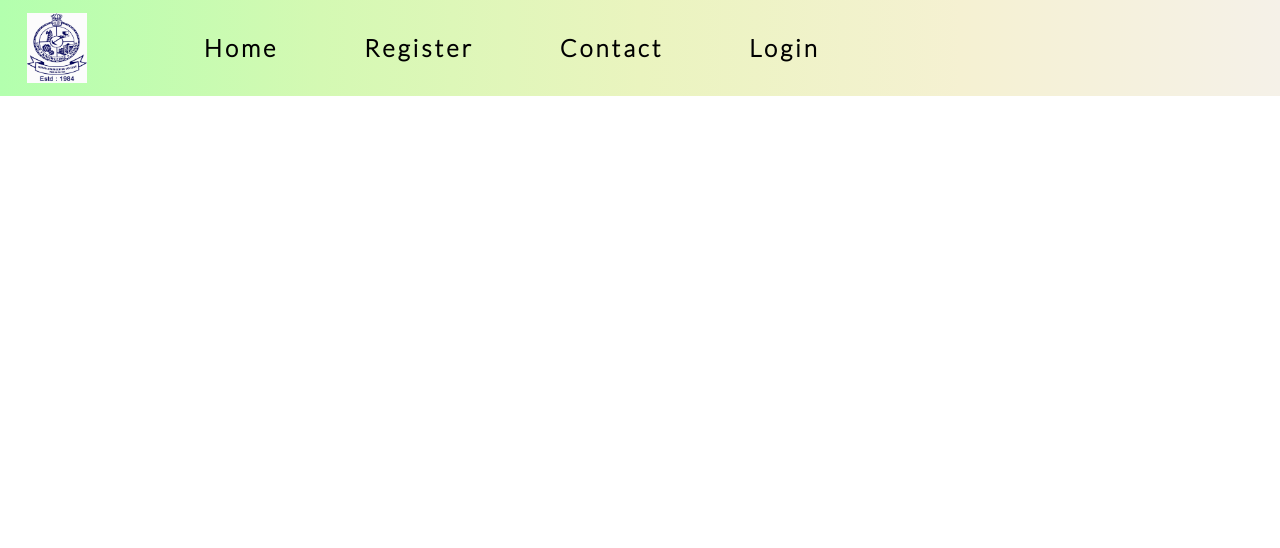
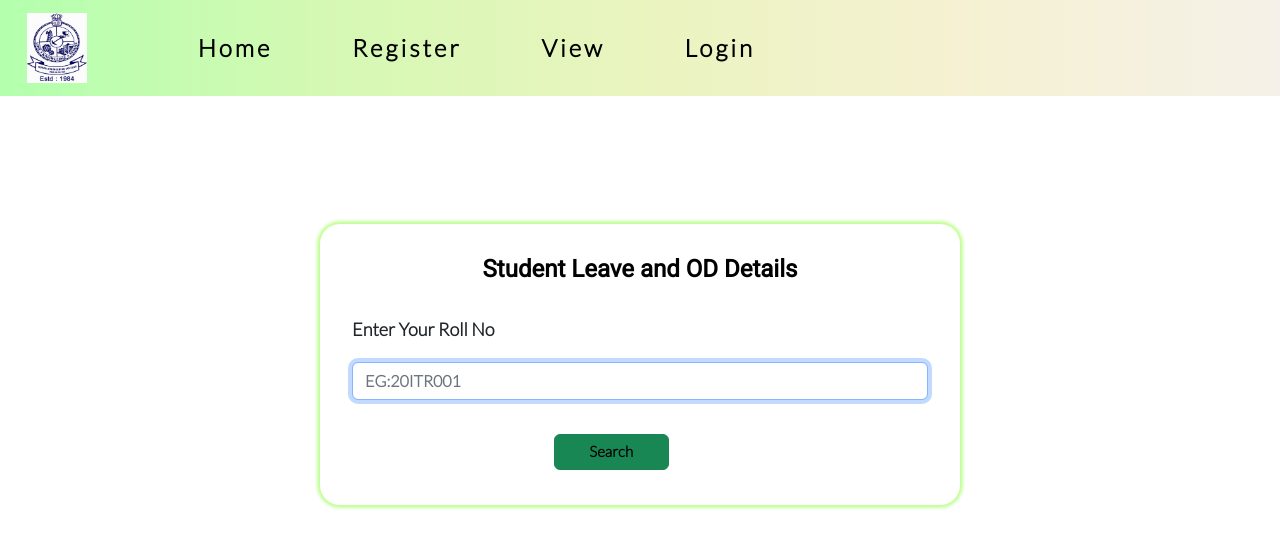
Before and after one commit to BHARATH2503/Leave-and-OD-Management, a React (Create React App) app in the folder client/: page /view in a window 1280 px wide. Shown: the top 548 px of the page. Built offline with nearby package versions, Linux system fonts and the light colour scheme; no server answers; a web font is replaced by a local one.

Commit message:
add view file

```diff
--- a/client/src/component/About.jsx
+++ /dev/null
@@ -1,7 +0,0 @@
-import React from "react"
-export default function Contact() {
-    return(
-        <h1>About</h1>
-    )
-
-}
--- a/client/src/component/App.jsx
+++ b/client/src/component/App.jsx
@@ -5,11 +5,11 @@ import { BrowserRouter as Router } from "react-router-dom";
 import { Routes, Route } from 'react-router-dom';
 import Nav from './Nav';
 import Home from './Home';
-import About from './About';
 import Login from './Login';
 import Register from './Register'
 // import ProtectedRoute from "./ProtectedRoute";
 import { UserAuthContextProvider } from "../context/UserAuthContext"
+import View from './View';
 function App() {
   return (
     <Router>
@@ -18,8 +18,8 @@ function App() {
         <Routes>
           <Route path='/' element={<Home />} />
           <Route path='/register' element={<Register/>}/>
-          <Route path='/about' element={<About/>} />
           <Route path='/login' element={<Login />}/>
+          <Route path='/view' element={<View/>}/>
         </Routes>
       </UserAuthContextProvider>
     </Router>
--- a/client/src/component/Nav.jsx
+++ b/client/src/component/Nav.jsx
@@ -22,8 +22,9 @@ function Navbar1() {
                         <Nav className="me-auto">
                             <Link className="link" to="/">Home</Link>
                             <Link className="link" to="/register">Register</Link>
-                            <Link className="link" to="/contact">Contact</Link>
+                            <Link className="link" to="/view">View</Link>
                             <Link className="link" to="/login">Login</Link>
+
                         </Nav>
                     </Navbar.Collapse>
                 </Container>
--- a/client/src/component/Registerform.jsx
+++ b/client/src/component/Registerform.jsx
@@ -34,7 +34,7 @@ function Registerform()
 
         <Form.Group className="mb-3" controlId="formBasicText">
           <Form.Label>Department</Form.Label>
-          <Select
+          <Select className="letter"
                   options={option}
                   placeholder="Select Department"
                   value={selectedOptions}
@@ -45,28 +45,28 @@ function Registerform()
 
         <Form.Group className="mb-3" controlId="formBasicText">
           <Form.Label>Roll No</Form.Label>
-          <Form.Control type="text" placeholder="Enter Roll NO" />
+          <Form.Control type="text" className="letter" placeholder="Eg:20ITR001" />
         </Form.Group>
 
         <Form.Group className="mb-3" controlId="formBasicText">
           <Form.Label>Class and Section</Form.Label>
-          <Form.Control type="text" placeholder="Enter Class and Section" />
+          <Form.Control type="text" className="letter" placeholder="Enter Class and Section" />
         </Form.Group>
         <Form.Group>
 
         <Form.Label>Choose the option</Form.Label>
-          <Form.Check value="Leave" type='radio' name="purpose" label="Leave"/>
-          <Form.Check value="OD" type='radio' name="purpose" label="OD"/>
+          <Form.Check className="letter" value="Leave" type='radio' name="purpose" label="Leave"/>
+          <Form.Check className="letter" value="OD" type='radio' name="purpose" label="OD"/>
         </Form.Group>
 
         <Form.Group className="mb-3" controlId="formBasicDate">
           <Form.Label>Date</Form.Label>
-          <Form.Control type="date"/>
+          <Form.Control className="letter" type="date"/>
         </Form.Group>
 
         <Form.Group className="mb-3" controlId="formBasicText">
           <Form.Label>Period</Form.Label>
-          <Form.Control type="text" placeholder="Enter Period" />
+          <Form.Control type="text" className="letter" placeholder="Enter Period" />
         </Form.Group>
 
         <Form.Group>
--- /dev/null
+++ b/client/src/component/View.jsx
@@ -0,0 +1,25 @@
+import React from "react";
+import Form from 'react-bootstrap/Form';
+import { Button } from "react-bootstrap";
+import "../css/View.css";
+class View extends React.Component {
+    render() {
+        return (
+            <div className="pages">
+            <div className="container view">
+              <h3 className="Auth-form-title">Student Leave and OD Details</h3>
+              <Form className="content" autoComplete="off">
+
+        <Form.Group className="mb-3" controlId="formBasicText">
+          <Form.Label>Enter Your Roll No</Form.Label>
+          <Form.Control type="text" placeholder="Eg:20ITR001" autoFocus className="letter"/>
+        </Form.Group>
+        <Button className="buttons" variant="success" type="button">Search</Button>
+        </Form>
+        </div>
+        </div>
+
+        )
+    }
+}
+export default View;
--- a/client/src/css/Registerform.css
+++ b/client/src/css/Registerform.css
@@ -1,15 +1,18 @@
 .button{
     margin-left: 10px;
     margin-top: 10px;
+
 }
 .container{
-    width: 50%;
-    box-shadow: rgba(0, 0, 0, 0.16) 1px 1px 10px;
+    width: 60%;
+    box-shadow:#C3FF99 0px 0px 3px 3px;
     padding-bottom:20px;
     border-radius: 20px;
 }
 .page{
     height: 100vh;
+    margin-bottom: 10%;
+    margin-top: 3%;
 }
 .Auth-form-title {
     text-align: center;
@@ -22,10 +25,12 @@
 }
 .content{
     padding: 20px;
+
 }
 Form{
     font-weight: bolder;
     font-size: large;
+    flex-direction: column;
 }
 h5{
    color: #BCE29E;
--- /dev/null
+++ b/client/src/css/View.css
@@ -0,0 +1,38 @@
+.view{
+    width: 50%;
+    box-shadow:#C3FF99 0px 0px 3px 3px;
+    padding-bottom:15px;
+    border-radius: 20px;
+}
+.pages{
+    margin-top:10%;
+}
+.Auth-form-title {
+    text-align: center;
+    margin-bottom:2%;
+    padding-top: 5%;
+    font-size: 24px;
+    color: rgb(0, 0, 0);
+    font-weight: 800;
+    font-family: "roboto";
+}
+.buttons{
+    margin-left: 35%;
+    text-align: center;
+    padding: 1%;
+    margin-top: 3%;
+    width:20%;
+    font-size: 15px;
+    font-weight: bolder;
+    color: black;
+
+}
+.letter{
+    text-transform: uppercase;
+    color: black;
+    font-weight: bold;
+    margin-top: 2%;
+
+
+
+}
```
